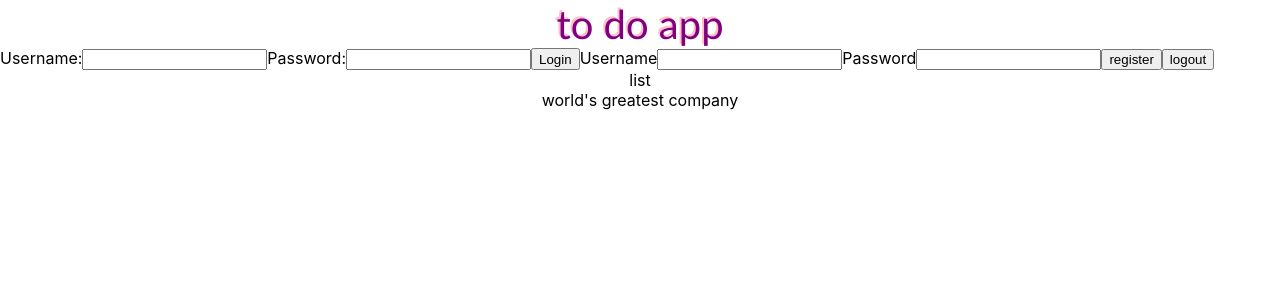
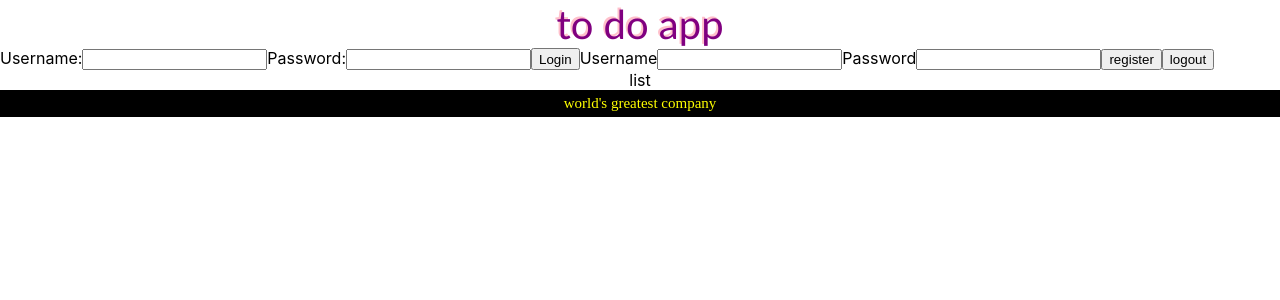
Before and after one commit to deergit/m46-week10-todo-frontend, a React (Create React App) app: page / in a window 1280 px wide. Shown: the top 300 px of the page. Built offline with nearby package versions, Linux system fonts and the light colour scheme.

Commit message:
added footer styles

```diff
--- a/src/App.css
+++ b/src/App.css
@@ -34,3 +34,12 @@
   color:purple;
 
 }
+
+.footer
+{
+  background-color:black;
+  color:yellow;
+  font-family:century gothic;
+  font-size:15px;
+  padding:5px;
+}
```
